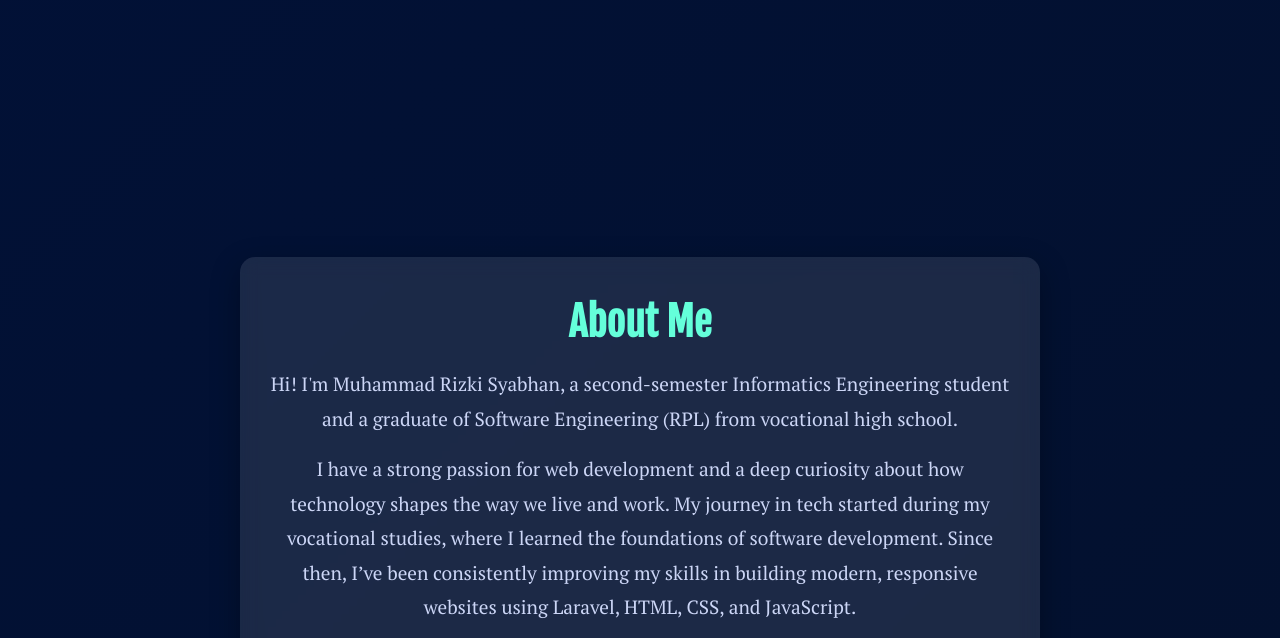
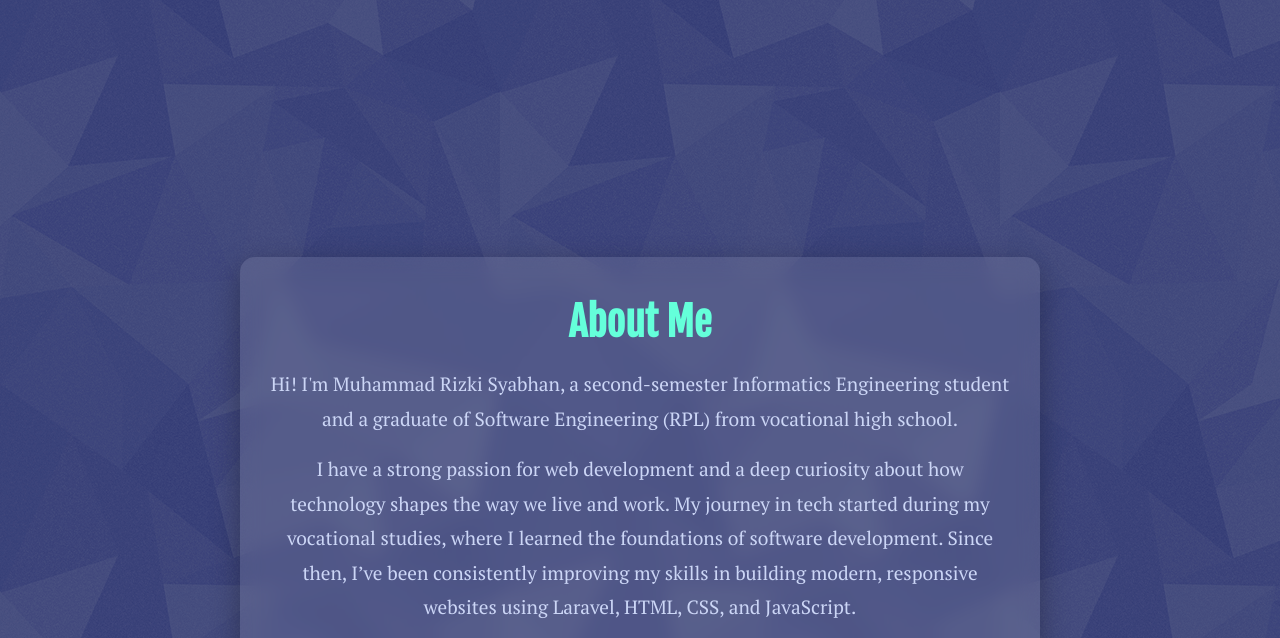
Before and after one commit to Rizkisyabhancoding/rizkisyabhan-portofolio, a website built with Vite: page index.html in a window 1280 px wide. Shown: the part 616-1254 px from the top of the page. Built offline with nearby package versions, Linux system fonts and the light colour scheme.

Commit message:
background

```diff
--- a/style.css
+++ b/style.css
@@ -22,9 +22,11 @@ p {
   font-style: normal;
 }
 body {
-  background: linear-gradient(135deg, #011138, #061123);
+  background-color: #000b62;
+background-image: url("img/shattered.png");
+  /* background-size: cover; */
+  background-repeat: repeat;
   color: #ffffff;
-
   transition: background 0.5s ease-in-out;
 }
 
```
Also changed, not shown: img/shattered.png (added).
